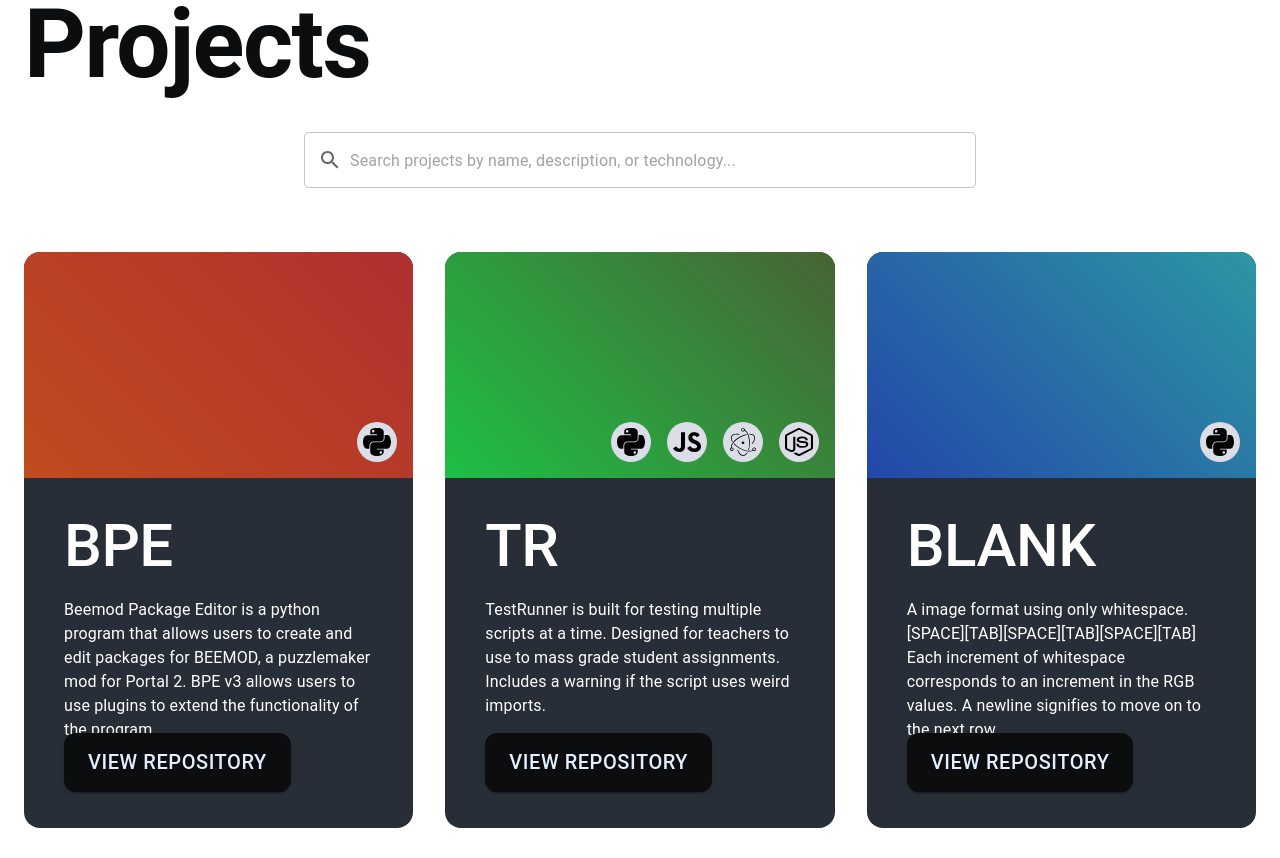
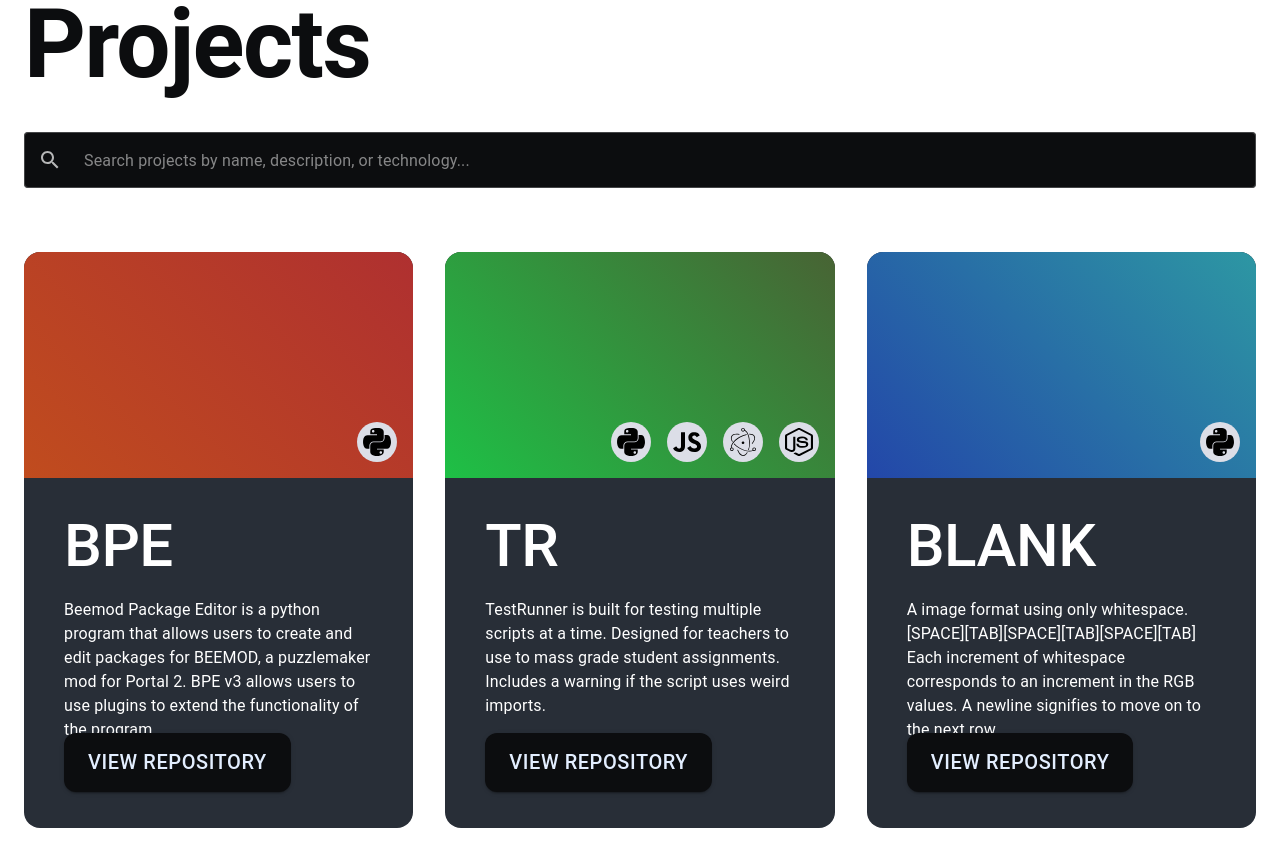
Before and after one commit to Areng14/web_profile, a Next.js app: page /projects in a window 1280 px wide. Shown: the part 940-1798 px from the top of the page. Built offline with nearby package versions, Linux system fonts and the light colour scheme; what @mui/material-nextjs would draw is missing.

Commit message:
precise search

```diff
--- a/app/components/ProjectSearch.tsx
+++ b/app/components/ProjectSearch.tsx
@@ -27,7 +27,6 @@ export default function ProjectSearch({
   const searchBoxRef = useRef<HTMLDivElement>(null);
 
   useEffect(() => {
-    // If there's a search query in the URL, scroll the search box into view
     if (searchParams.get('search')) {
       searchBoxRef.current?.scrollIntoView({ behavior: 'smooth' });
     }
@@ -39,14 +38,22 @@ export default function ProjectSearch({
       return;
     }
 
-    const searchLower = term.toLowerCase();
-    const filtered = temp_projects.filter(project =>
-      project.name.toLowerCase().includes(searchLower) ||
-      project.description.toLowerCase().includes(searchLower) ||
-      project.technologies.some(tech =>
-        tech.toLowerCase().includes(searchLower)
-      )
-    );
+    const searchWords = term.toLowerCase().split(/\s+/);
+    const filtered = temp_projects.filter(project => {
+      return searchWords.every(word => {
+        // Exact match for technologies
+        const techMatch = project.technologies.some(tech =>
+          tech.toLowerCase() === word
+        );
+
+        // Partial match for name and description
+        const nameMatch = project.name.toLowerCase().includes(word);
+        const descMatch = project.description.toLowerCase().includes(word);
+
+        return techMatch || nameMatch || descMatch;
+      });
+    });
+
     setFilteredProjects(filtered);
   };
 
@@ -58,7 +65,6 @@ export default function ProjectSearch({
 
   const handleKeyPress = (event: React.KeyboardEvent): void => {
     if (event.key === 'Enter') {
-      // Update URL only on Enter
       const params = new URLSearchParams(searchParams.toString());
       if (searchTerm) {
         params.set('search', searchTerm);
@@ -71,7 +77,7 @@ export default function ProjectSearch({
 
   return (
     <>
-      <Box ref={searchBoxRef} sx={{ width: '100%', maxWidth: '42rem', mx: 'auto', mb: 4 }}>
+      <Box ref={searchBoxRef} sx={{ width: '100%', mb: 4 }}>
         <TextField
           fullWidth
           type="text"
@@ -80,25 +86,33 @@ export default function ProjectSearch({
           onChange={handleSearch}
           onKeyDown={handleKeyPress}
           sx={{
-            backgroundColor: 'white',
+            backgroundColor: '#0c0d0f',
             borderRadius: 1,
+            input: {
+              color: 'white',
+              paddingLeft: '14px',
+            },
             '& .MuiOutlinedInput-root': {
               '& fieldset': {
-                borderColor: 'rgba(0, 0, 0, 0.23)',
+                borderColor: 'rgba(255, 255, 255, 0.23)',
               },
               '&:hover fieldset': {
-                borderColor: 'rgba(0, 0, 0, 0.23)',
+                borderColor: 'rgba(255, 255, 255, 0.5)',
               },
               '&.Mui-focused fieldset': {
-                borderColor: 'primary.main',
+                borderColor: 'rgba(255, 255, 255, 0.5)',
               },
+            },
+            '& .MuiInputBase-input::placeholder': {
+              color: 'rgba(255, 255, 255, 0.5)',
+              opacity: 1,
             },
           }}
           slotProps={{
             input: {
               startAdornment: (
                 <InputAdornment position="start">
-                  <SearchIcon sx={{ color: 'text.secondary' }} />
+                  <SearchIcon sx={{ color: 'rgba(255, 255, 255, 0.7)' }} />
                 </InputAdornment>
               ),
             },
```
